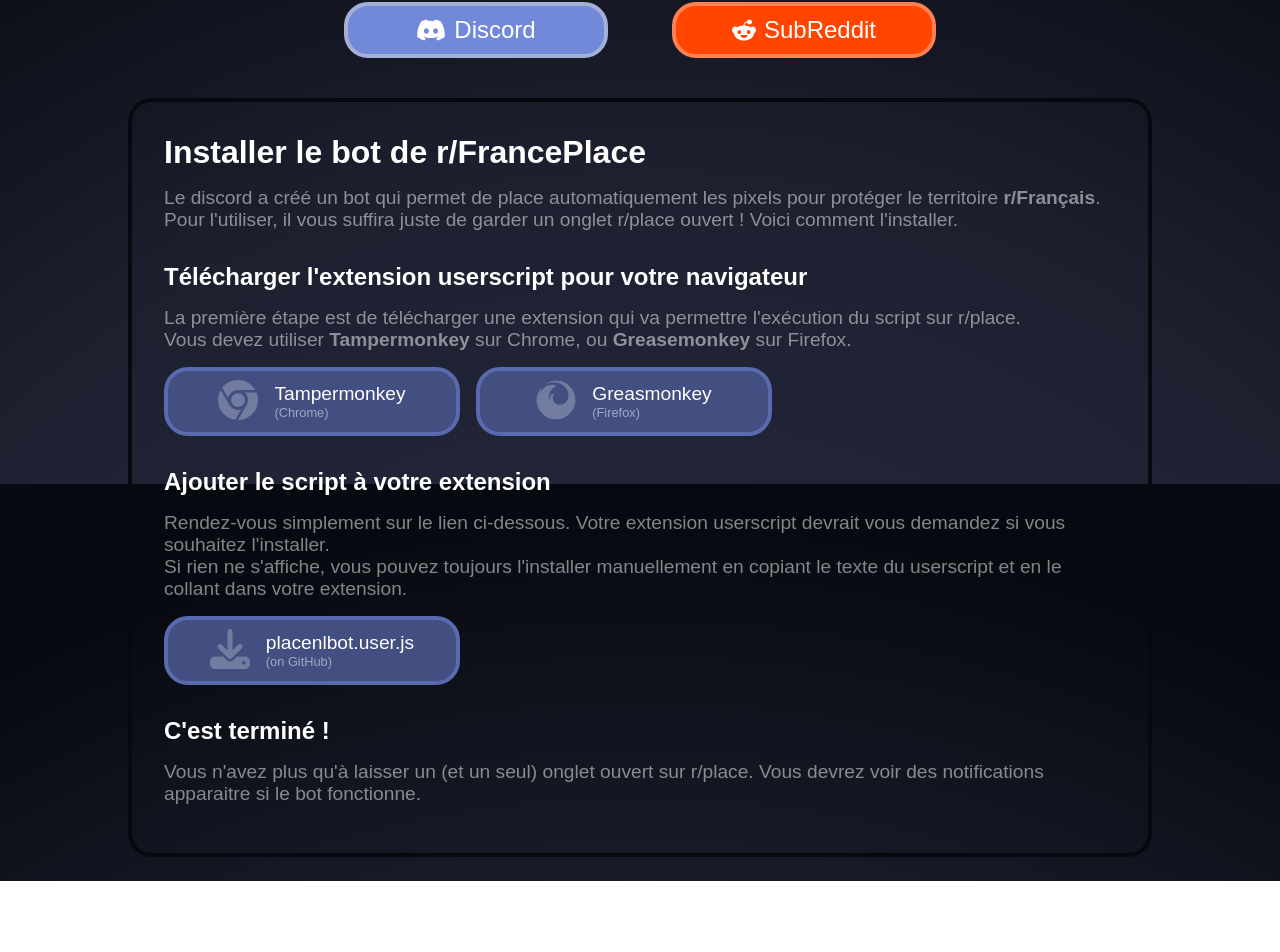
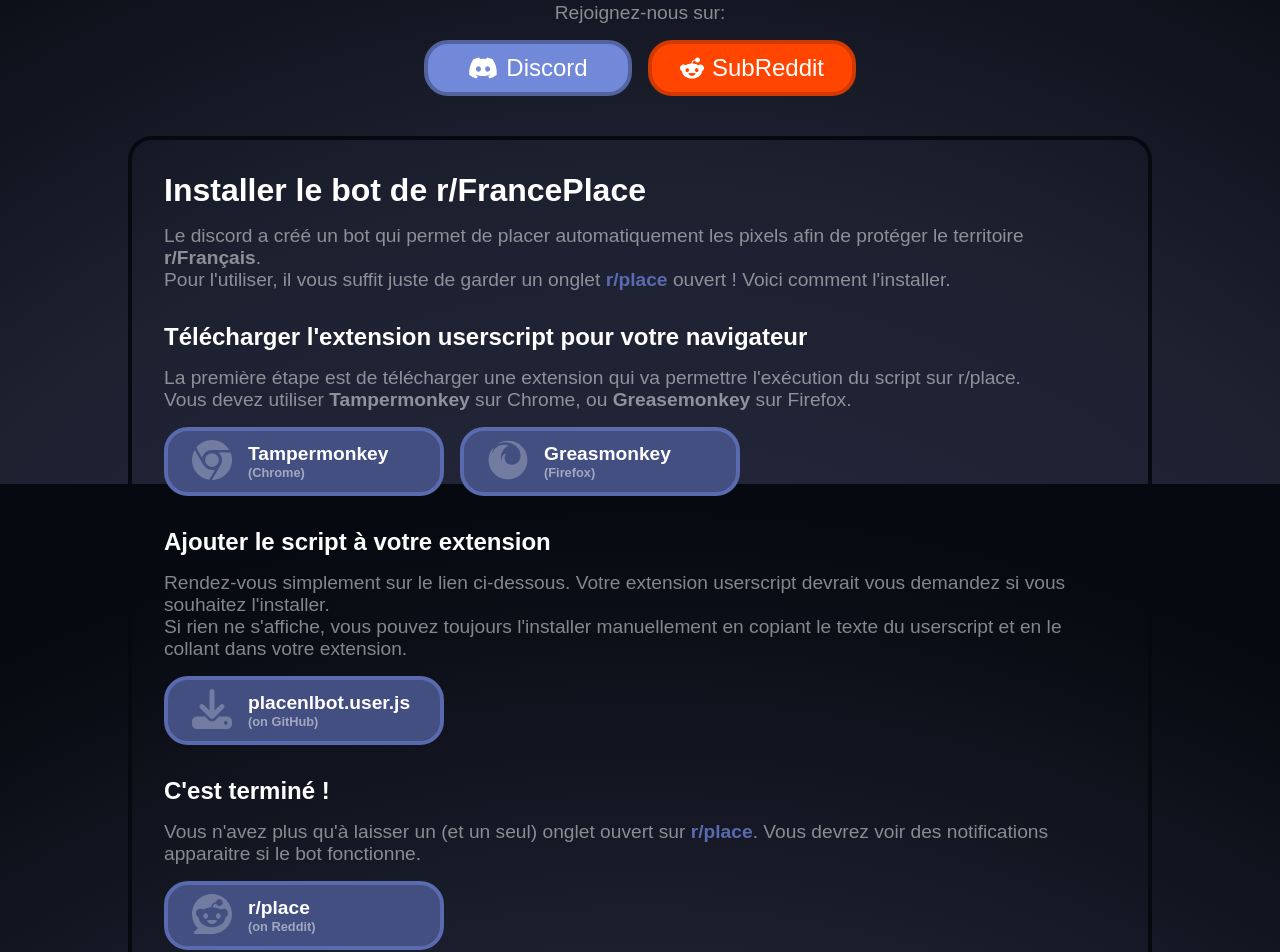
Before and after one commit to hugoattal/FrancePlace, a Vue app: page / in a window 1280 px wide. Shown: the part 316-1268 px from the top of the page. Before the commit the page ends 1197 px from the top, so only its background shows below. Built offline with nearby package versions, Linux system fonts and the light colour scheme.

Commit message:
Small update

```diff
--- a/src/components/content/PButtons.vue
+++ b/src/components/content/PButtons.vue
@@ -1,4 +1,8 @@
 <template>
+    <div class="buttons-wrapper">
+        <div class="join">
+            Rejoignez-nous sur:
+        </div>
         <div class="buttons">
             <a
                 class="button discord"
@@ -17,6 +21,7 @@
                 SubReddit
             </a>
         </div>
+    </div>
 </template>
 
 <script lang="ts">
@@ -30,9 +35,21 @@
 </script>
 
 <style scoped lang="scss">
+.buttons-wrapper {
+    display: flex;
+    flex-direction: column;
+    gap: var(--length-gap-m);
+}
+
+.join {
+    font-size: 1.2rem;
+    color: var(--color-content-liter);
+    text-align: center;
+}
+
 .buttons {
     display: flex;
-    gap: var(--length-gap-xxl);
+    gap: var(--length-gap-m);
     align-items: center;
     justify-content: center;
 
@@ -46,7 +63,7 @@
         justify-content: center;
         gap: var(--length-gap-s);
         font-size: 1.5rem;
-        width: 256px;
+        width: 200px;
         height: 48px;
         border-radius: var(--length-radius-l);
         border: 4px solid;
@@ -59,12 +76,12 @@
 
         &.discord {
             background: #7289da;
-            border-color: #a5b0d7;
+            border-color: #53639d;
         }
 
         &.reddit {
             background: #ff4500;
-            border-color: #ff8153;
+            border-color: #d23901;
         }
     }
 }
--- a/src/components/content/PTuto.vue
+++ b/src/components/content/PTuto.vue
@@ -3,8 +3,11 @@
         <div class="tuto-wrapper">
             <h2>Installer le bot de r/FrancePlace</h2>
             <p>
-                Le discord a créé un bot qui permet de place automatiquement les pixels pour protéger le territoire <b>r/Français</b>.<br>
-                Pour l'utiliser, il vous suffira juste de garder un onglet r/place ouvert ! Voici comment l'installer.
+                Le discord a créé un bot qui permet de placer automatiquement les pixels afin de protéger le territoire <b>r/Français</b>.<br>
+                Pour l'utiliser, il vous suffit juste de garder un onglet <a
+                    href="https://www.reddit.com/r/place"
+                    target="_blank"
+                >r/place</a> ouvert ! Voici comment l'installer.
             </p>
             <h3>Télécharger l'extension userscript pour votre navigateur</h3>
             <p>
@@ -61,7 +64,25 @@
             </p>
             <h3>C'est terminé !</h3>
             <p>
-                Vous n'avez plus qu'à laisser un (et un seul) onglet ouvert sur r/place. Vous devrez voir des notifications apparaitre si le bot fonctionne.
+                Vous n'avez plus qu'à laisser un (et un seul) onglet ouvert sur <a
+                    href="https://www.reddit.com/r/place"
+                    target="_blank"
+                >r/place</a>. Vous devrez voir des notifications apparaitre si le bot fonctionne.
+            </p>
+            <p class="buttons">
+                <a
+                    class="button"
+                    href="https://raw.githubusercontent.com/Skeeww/Bot/master/placenlbot.user.js"
+                    target="_blank"
+                >
+                    <span class="icon">
+                        <FontAwesomeIcon :icon="['fab', 'reddit']" />
+                    </span>
+                    <span class="text">
+                        r/place
+                        <span class="browser">(on Reddit)</span>
+                    </span>
+                </a>
             </p>
         </div>
     </div>
@@ -84,6 +105,16 @@
     padding: var(--length-padding-l) 128px;
     box-sizing: border-box;
     font-size: 1.2rem;
+
+    a {
+        color: var(--color-background-4);
+        text-decoration: none;
+        font-weight: bold;
+
+        &:hover {
+            text-decoration: underline;
+        }
+    }
 
     .tuto-wrapper {
         //background: var(--color-background-1);
@@ -116,23 +147,24 @@
     }
 
     .button {
-        width: 256px;
+        width: 280px;
         text-decoration: none;
         color: var(--color-content);
         display: flex;
         align-items: center;
-        justify-content: center;
         background: var(--color-background-3);
         border: 4px solid var(--color-background-4);
         border-radius: var(--length-radius-l);
-        padding: var(--length-padding-xs) var(--length-padding-m);
+        padding: var(--length-padding-xs) var(--length-padding-l);
         gap: var(--length-gap-m);
+        box-sizing: border-box;
 
         transition: var(--transition-fast), transform var(--duration-fast);
 
         &:hover {
             transform: translateY(-8px);
             box-shadow: 0 8px 32px var(--color-background-0);
+            text-decoration: none;
         }
 
         .icon {
--- a/src/style/index.scss
+++ b/src/style/index.scss
@@ -45,5 +45,5 @@
 
 ::selection {
     color: var(--color-content);
-    background: var(--color-primary);
+    background: var(--color-background-3);
 }
```
Lines whose indentation alone changed are shown as unchanged.
